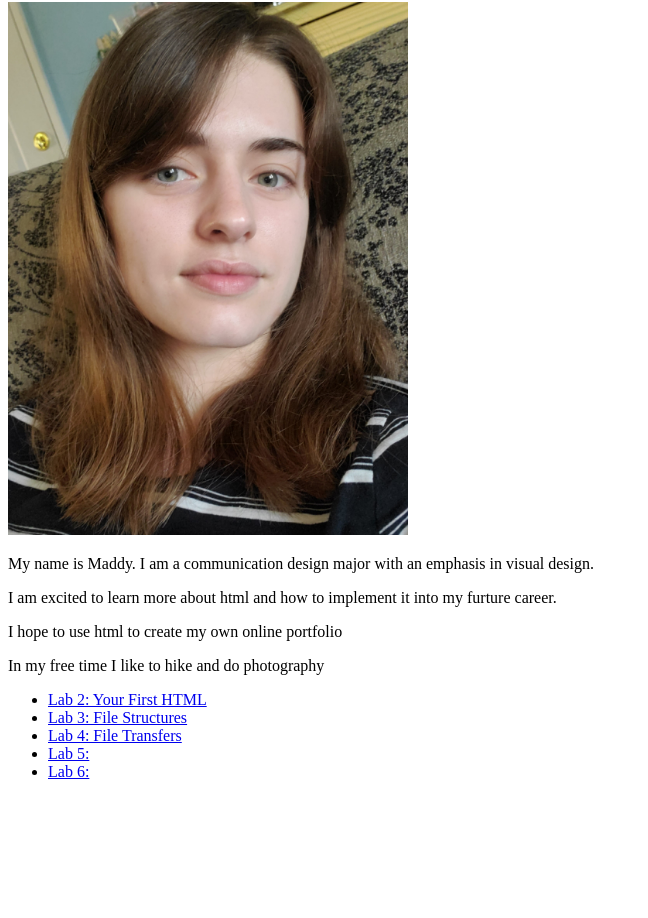
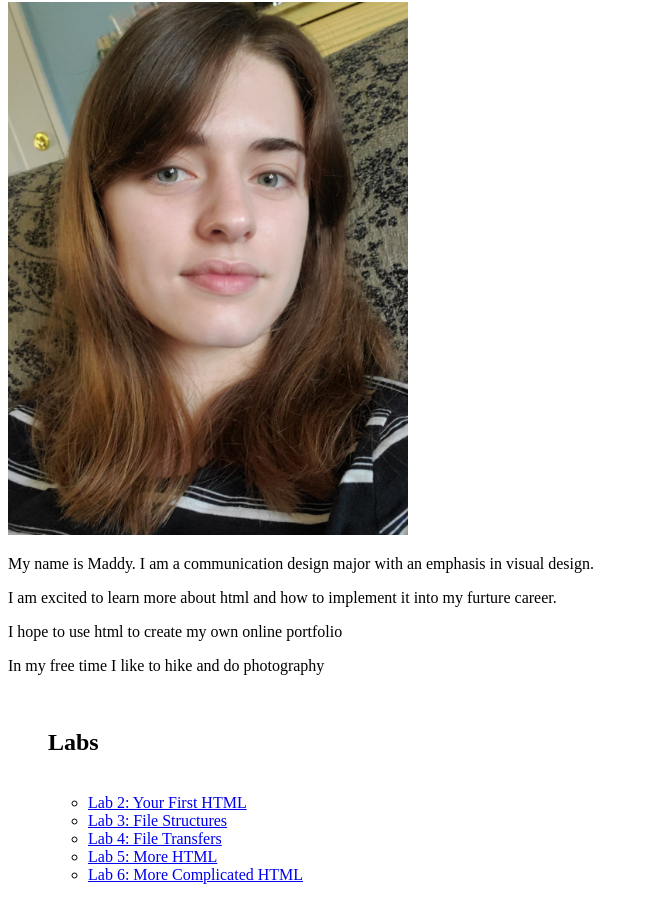
Before and after one commit to Maddy8624/CST251, a plain HTML site: page index.html in a window 1280 px wide. Shown: the part 78-996 px from the top of the page, without its empty margins (0-648 px from the left). Before the commit the page ends 875 px from the top, so only its background shows below. Drawn offline with Linux system fonts and the light colour scheme.

Commit message:
Update index.html and Lab 3

```diff
--- a/index.html
+++ b/index.html
@@ -13,13 +13,16 @@
 		<p>I hope to use html to create my own online portfolio</p>
 		<p>In my free time I like to hike and do photography</p>
 <ul>
-
+<nav class="assignments major-section">
+	 <h2>Labs</h2>
+	  <ul>
 		<li> <a href="lab2/">Lab 2: Your First HTML</a> </li>
  		<li> <a href="lab3/">Lab 3: File Structures</a> </li>
 		<li> <a href="lab4/">Lab 4: File Transfers</a> </li>
-		<li> <a href="lab5/">Lab 5: </a> </li>
-		<li> <a href="lab6/">Lab 6: </a> </li>
-
+		<li> <a href="lab5/">Lab 5: More HTML </a> </li>
+		<li> <a href="lab6/">Lab 6: More Complicated HTML</a> </li>
+  </ul>
+ </nav>
 
 	</main>
 
```
Also changed, not shown: lab3/index.html (+6 -0 lines), 2 other files.
